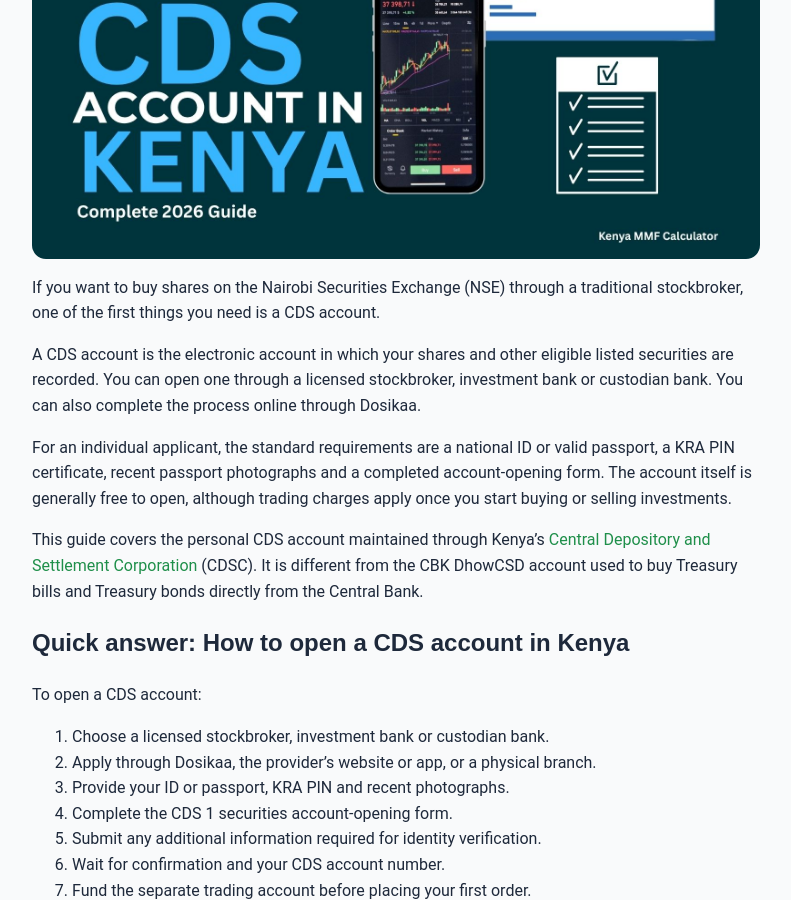
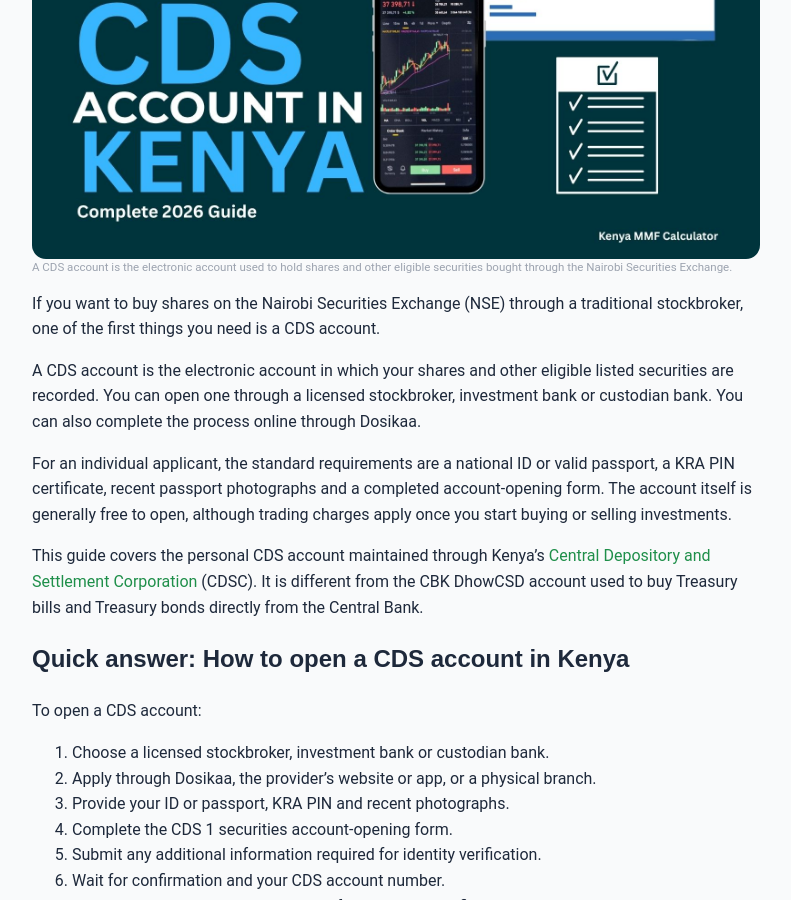
Before and after one commit to Coinimain/kenyanmmf, a Jekyll site: the page built from _posts/2026-09-04-how-to-open-cds-account-kenya.md, in a window 1280 px wide and 900 px high, scrolled down 403 px. Shown: the whole window, without its empty margins (244-1035 px from the left). Built offline with Jekyll 4.4.1, drawn with Linux system fonts in a browser that asks for light colours; comment, search, counter and statistics services are not loaded.

Commit message:
Add complete image metadata to recent guides

```diff
--- a/_posts/2026-09-04-how-to-open-cds-account-kenya.md
+++ b/_posts/2026-09-04-how-to-open-cds-account-kenya.md
@@ -7,7 +7,10 @@
 permalink: /blog/how-to-open-cds-account-kenya/
 description: "Learn how to open a CDS account in Kenya online through Dosikaa or a licensed broker, including requirements, fees, timelines and what to do next."
 image: /assets/images/how-to-open-cds-account-kenya.jpg
-image_alt: "How to open a CDS account in Kenya online through Dosikaa or a licensed stockbroker"
+image_alt: "How to open a CDS account in Kenya graphic showing a mobile trading screen, investment chart and application checklist"
+image_caption: "A CDS account is the electronic account used to hold shares and other eligible securities bought through the Nairobi Securities Exchange."
+image_source_name: "Kenya MMF Calculator"
+image_license: "Original graphic © Kenya MMF Calculator"
 faq:
   - q: "What is a CDS account in Kenya?"
     a: "A CDS account is an electronic securities account that records shares and other eligible NSE-listed investments held in an investor's name. It is maintained within the Central Depository System operated by CDSC."
```
Also changed, not shown: _posts/2026-09-02-short-courses-kenya-grow-income.md (+3 -0 lines), _posts/2026-09-03-oman-currency-to-kenyan-shillings.md (+2 -0 lines).
